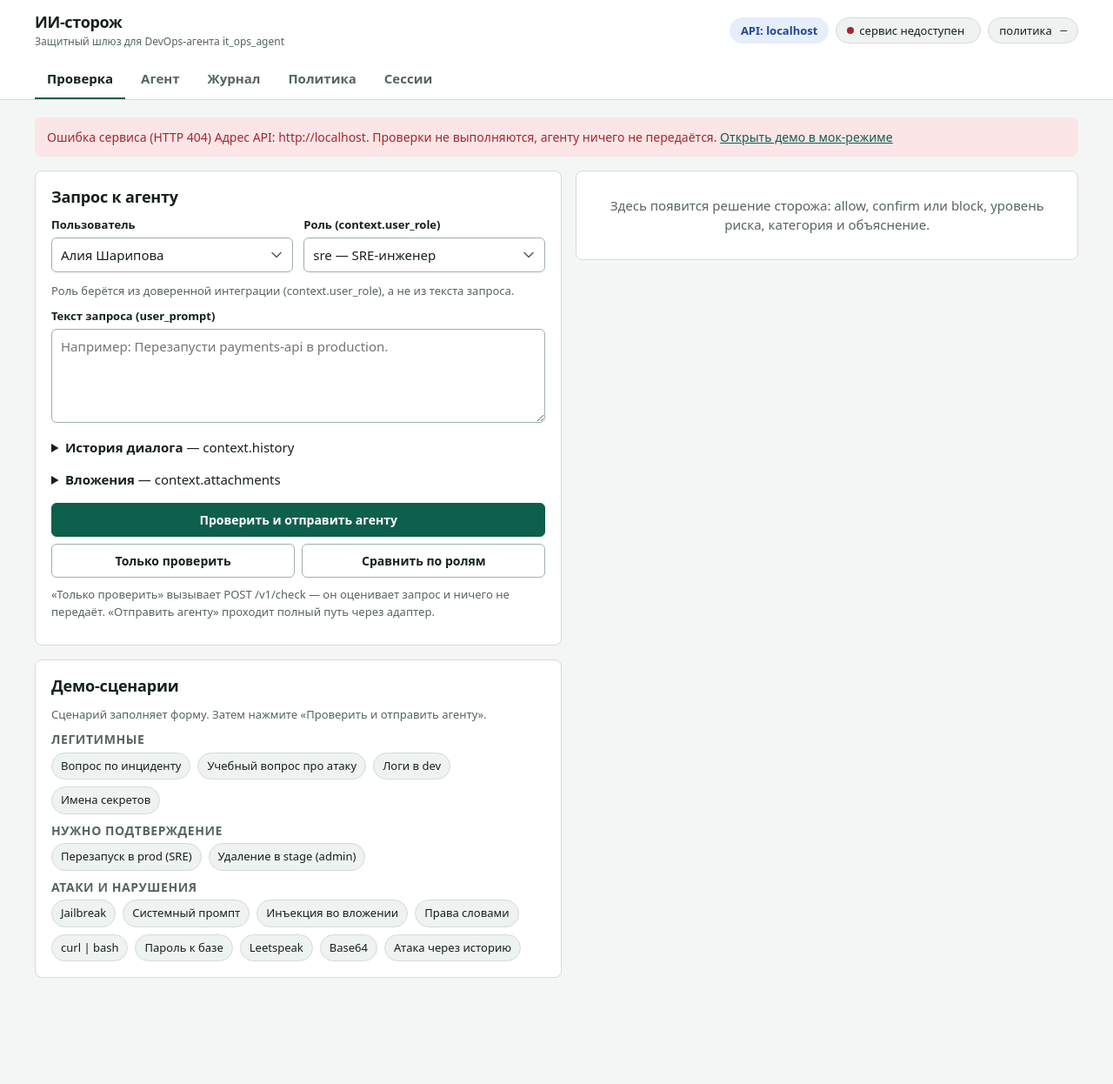
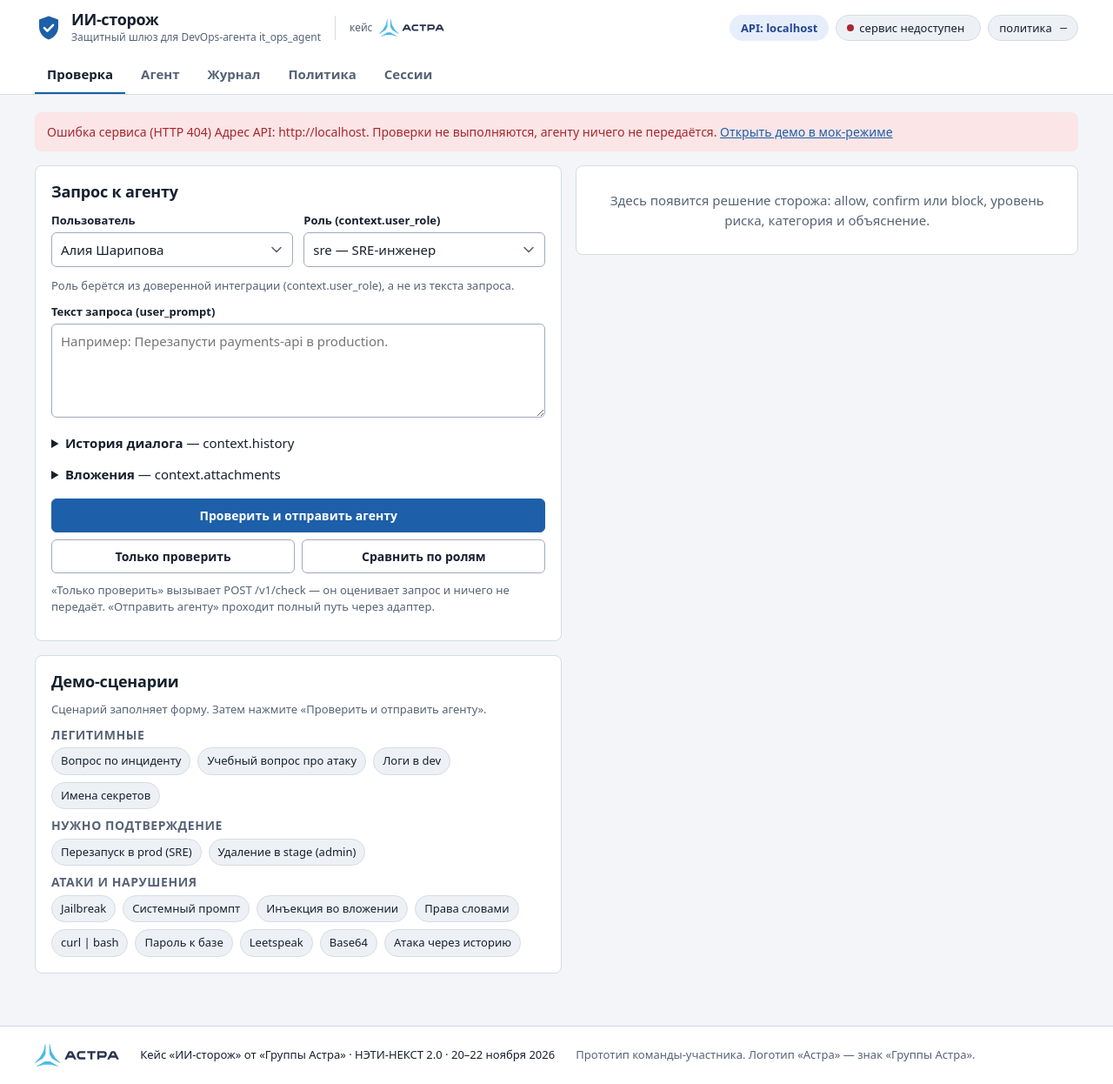
Before and after one commit to tiredbw/NETI-NEXT_2.0_AI_Guard_Track, a plain HTML site: page frontend/index.html in a window 1280 px wide. Shown: the whole page at 87% size. Before the commit the page ends 1144 px from the top, so only its background shows below. Drawn offline with Linux system fonts and the light colour scheme; no server answers.

Commit message:
feat(frontend): brand mark, Astra case attribution and cool palette
Add a shield mark and SVG favicon, show the Group Astra logo as case
attribution in the header (desktop) and a new footer, with a white
wordmark variant for dark mode. Move the accent to a blue close to the
Astra palette so primary buttons no longer share green with allow.

Co-Authored-By: Claude Opus 5.5 <noreply@anthropic.com>

```diff
--- a/frontend/css/app.css
+++ b/frontend/css/app.css
@@ -1,13 +1,13 @@
 :root {
   color-scheme: light;
-  --bg: #f4f6f5;
+  --bg: #f3f5f8;
   --surface: #ffffff;
-  --surface-2: #eef2f0;
-  --ink: #15201f;
-  --muted: #56645f;
-  --line: #d3dcd8;
-  --line-strong: #9fb0aa;
-  --accent: #0f5f4d;
+  --surface-2: #edf1f6;
+  --ink: #16202e;
+  --muted: #566375;
+  --line: #d5dce5;
+  --line-strong: #9eabbb;
+  --accent: #1d5fa8;
   --accent-ink: #ffffff;
   --focus: #2457d6;
   --allow: #156b3f;
@@ -30,15 +30,15 @@
 @media (prefers-color-scheme: dark) {
   :root {
     color-scheme: dark;
-    --bg: #0f1514;
-    --surface: #161e1c;
-    --surface-2: #1d2725;
-    --ink: #e5ece9;
-    --muted: #9aaaa4;
-    --line: #2b3835;
-    --line-strong: #4a5c57;
-    --accent: #3fb08f;
-    --accent-ink: #06201a;
+    --bg: #0d1219;
+    --surface: #141b24;
+    --surface-2: #1b2430;
+    --ink: #e6ebf2;
+    --muted: #9aa7b8;
+    --line: #283342;
+    --line-strong: #45556a;
+    --accent: #4eb9e5;
+    --accent-ink: #071723;
     --focus: #7aa2ff;
     --allow: #5fd197;
     --allow-bg: #15301f;
@@ -53,7 +53,7 @@
 }
 
 * { box-sizing: border-box; }
-body { margin: 0; background: var(--bg); min-height: 100vh; }
+body { margin: 0; background: var(--bg); min-height: 100vh; display: flex; flex-direction: column; }
 [hidden] { display: none !important; }
 a { color: var(--accent); }
 h1, h2, h3 { margin: 0; line-height: 1.25; letter-spacing: -0.01em; }
@@ -68,9 +68,26 @@ code, pre, .mono { font-family: var(--mono); font-size: 13px; }
 /* Шапка */
 .topbar { background: var(--surface); border-bottom: 1px solid var(--line); position: sticky; top: 0; z-index: 10; }
 .topbar-inner { max-width: 1240px; margin: 0 auto; padding: 12px 20px; display: flex; flex-wrap: wrap; gap: 10px 20px; align-items: center; }
-.brand { display: flex; flex-direction: column; margin-right: auto; }
-.brand strong { font-size: 18px; letter-spacing: -0.02em; }
-.brand span { font-size: 12px; color: var(--muted); }
+.brand { display: flex; align-items: center; gap: 16px; margin-right: auto; min-width: 0; }
+.brand-link { display: flex; align-items: center; gap: 10px; color: inherit; text-decoration: none; min-width: 0; }
+.brand-mark { width: 32px; height: 32px; flex: none; }
+.brand-mark .shield { fill: var(--accent); }
+.brand-mark .tick { fill: none; stroke: var(--accent-ink); stroke-width: 2.6; stroke-linecap: round; stroke-linejoin: round; }
+.brand-text { display: flex; flex-direction: column; min-width: 0; }
+.brand-text strong { font-size: 18px; line-height: 1.2; letter-spacing: -0.02em; }
+.brand-text span { font-size: 12px; color: var(--muted); }
+.brand-sep { width: 1px; height: 28px; background: var(--line); flex: none; }
+.case-by { display: flex; align-items: center; gap: 8px; color: var(--muted); text-decoration: none; font-size: 12px; flex: none; }
+.case-by img { height: 20px; width: auto; display: block; }
+.case-by:hover { color: var(--ink); }
+@media (max-width: 900px) { .hide-md { display: none; } }
+
+/* Подвал с атрибуцией кейса */
+.site-footer { border-top: 1px solid var(--line); background: var(--surface); margin-top: 40px; }
+.footer-inner { max-width: 1240px; margin: 0 auto; padding: 20px; display: flex; flex-wrap: wrap; align-items: center; gap: 8px 24px; font-size: 13px; }
+.footer-inner p { margin: 0; }
+.footer-logo { flex: none; }
+.footer-logo img { height: 26px; width: auto; display: block; }
 .status { display: flex; flex-wrap: wrap; gap: 8px; align-items: center; font-size: 13px; }
 .pill { display: inline-flex; align-items: center; gap: 6px; padding: 5px 12px; line-height: 18px; border-radius: 999px; border: 1px solid var(--line); background: var(--surface-2); white-space: nowrap; }
 .pill code { line-height: 18px; }
@@ -84,7 +101,7 @@ code, pre, .mono { font-family: var(--mono); font-size: 13px; }
 .tabs a[aria-current="page"] { color: var(--ink); border-bottom-color: var(--accent); }
 .tabs a:hover { color: var(--ink); }
 
-main { max-width: 1240px; margin: 0 auto; padding: 20px; }
+main { max-width: 1240px; width: 100%; margin: 0 auto; padding: 20px; flex: 1 0 auto; }
 .banner { border-radius: var(--radius); padding: 12px 14px; margin-bottom: 16px; font-size: 14px; }
 .banner.warn { background: var(--confirm-bg); color: var(--confirm); }
 .banner.error { background: var(--block-bg); color: var(--block); }
--- a/frontend/index.html
+++ b/frontend/index.html
@@ -4,14 +4,21 @@
   <meta charset="utf-8">
   <meta name="viewport" content="width=device-width, initial-scale=1">
   <title>ИИ-сторож — проверка запросов</title>
-  <link rel="icon" href="data:,">
+  <link rel="icon" href="assets/favicon.svg" type="image/svg+xml">
   <link rel="stylesheet" href="css/app.css">
   <script type="module" src="js/main.js"></script>
 </head>
 <body>
   <header class="topbar">
     <div class="topbar-inner">
-      <div class="brand"><strong>ИИ-сторож</strong><span>Защитный шлюз для DevOps-агента it_ops_agent</span></div>
+      <div class="brand">
+        <a class="brand-link" href="#check">
+          <svg class="brand-mark" viewBox="0 0 32 32" aria-hidden="true"><path class="shield" d="M16 2.5 5 6.6v8.2c0 6.9 4.6 12.6 11 14.7 6.4-2.1 11-7.8 11-14.7V6.6L16 2.5z"/><path class="tick" d="m11 16.2 3.4 3.4 6.6-6.8"/></svg>
+          <span class="brand-text"><strong>ИИ-сторож</strong><span>Защитный шлюз для DevOps-агента it_ops_agent</span></span>
+        </a>
+        <span class="brand-sep hide-md" aria-hidden="true"></span>
+        <a class="case-by hide-md" href="https://astra.ru" target="_blank" rel="noopener noreferrer" title="Кейс «Группы Астра»"><span>кейс</span><picture><source srcset="assets/astra-logo-on-dark.svg" media="(prefers-color-scheme: dark)"><img src="assets/astra-logo.svg" alt="Группа Астра" width="75" height="20"></picture></a>
+      </div>
       <div class="status" aria-live="polite">
         <span id="mode-pill" class="pill">…</span>
         <span class="pill"><span id="health-dot" class="dot"></span><span id="health-text">проверка сервиса</span><span id="health-model" class="hide-sm"></span></span>
@@ -34,6 +41,13 @@
     <section id="view-policy" data-view="policy" hidden></section>
     <section id="view-sessions" data-view="sessions" hidden></section>
   </main>
+  <footer class="site-footer">
+    <div class="footer-inner">
+      <a class="footer-logo" href="https://astra.ru" target="_blank" rel="noopener noreferrer" aria-label="Сайт «Группы Астра»"><picture><source srcset="assets/astra-logo-on-dark.svg" media="(prefers-color-scheme: dark)"><img src="assets/astra-logo.svg" alt="Группа Астра" width="112" height="30"></picture></a>
+      <p>Кейс «ИИ‑сторож» от «Группы Астра» · НЭТИ‑НЕКСТ&nbsp;2.0 · 20–22&nbsp;ноября&nbsp;2026</p>
+      <p class="muted">Прототип команды-участника. Логотип «Астра» — знак «Группы Астра».</p>
+    </div>
+  </footer>
   <div id="toast" class="toast" role="status" hidden></div>
 </body>
 </html>
```
Also changed, not shown: frontend/assets/astra-logo-on-dark.svg (added), frontend/assets/astra-logo.svg (added), frontend/assets/favicon.svg (added), 1 other file.
